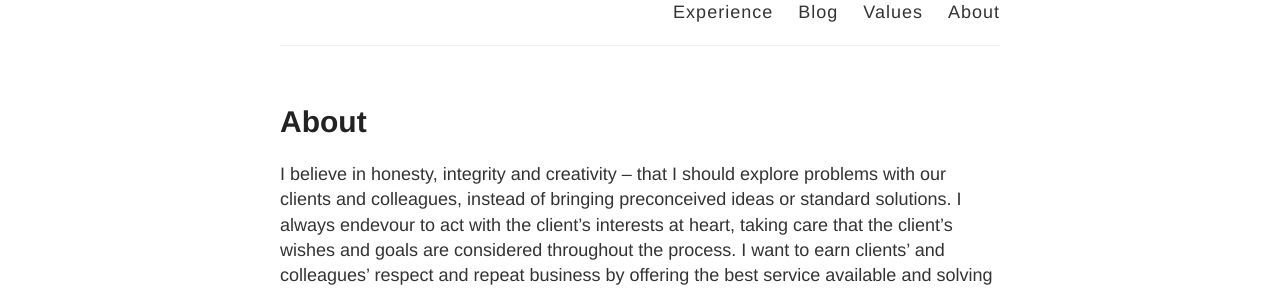
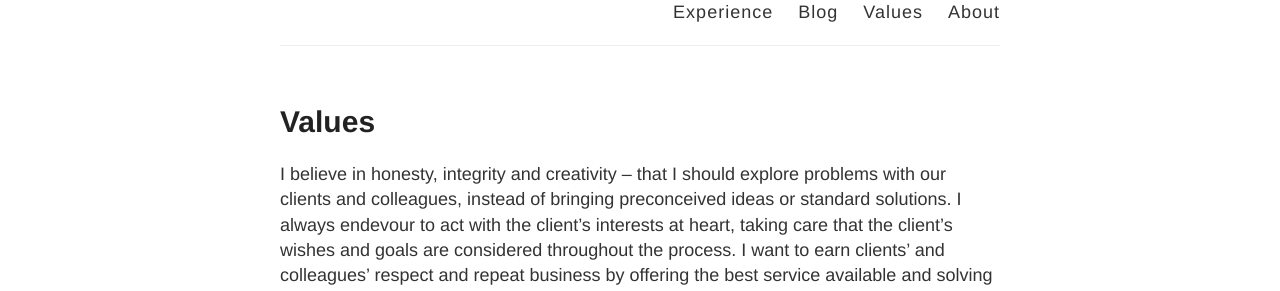
Before and after one commit to wall0159/wall0159.github.io, a Jekyll site: the page built from values.md, in a window 1280 px wide. Shown: the part 246-537 px from the top of the page. Built offline with Jekyll 4.4.1, drawn with Linux system fonts in a browser that asks for light colours.

Commit message:
add values page

```diff
--- a/values.md
+++ b/values.md
@@ -1,7 +1,7 @@
 ---
 layout: page
-title: About
-permalink: /about/
+title: Values
+permalink: /values/
 ---
 
 I believe in honesty, integrity and creativity – that I should explore problems with our clients and colleagues, instead of bringing preconceived ideas or standard solutions. I always endevour to act with the client’s interests at heart, taking care that the client’s wishes and goals are considered throughout the process. I want to earn clients’ and colleagues’ respect and repeat business by offering the best service available and solving difficult problems.
```
